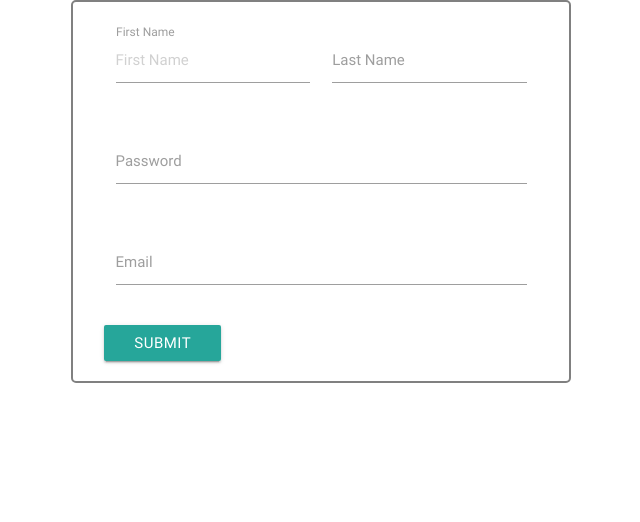
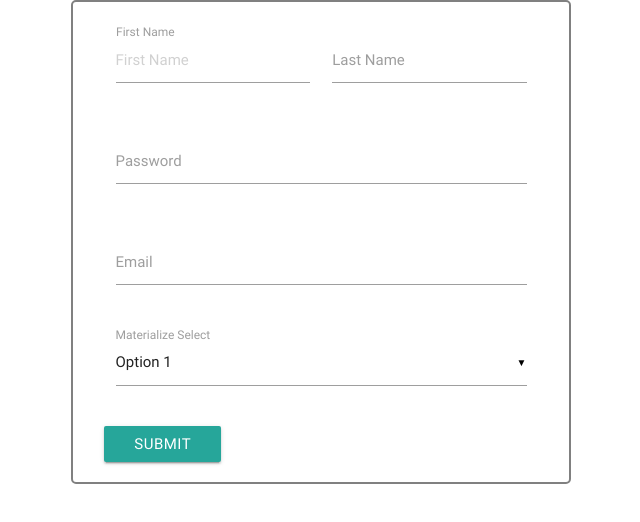
Before and after one commit to forrest-wilson/yb-materialize-css-forms, a website: page index.html in a window 1280 px wide. Both pictures are taken after a click on the link "SUBMIT". Shown: the whole page, without its empty margins (319-959 px from the left). Drawn offline with nearby package versions, Linux system fonts and the light colour scheme.

Commit message:
Functions

```diff
--- a/index.html
+++ b/index.html
@@ -35,7 +35,18 @@
                 </div>
             </div>
 
-            <a class="waves-effect waves-light btn">Submit</a>
+            <div class="row">
+                <div class="input-field col s12">
+                    <select>
+                        <option value="1">Option 1</option>
+                        <option value="2">Option 2</option>
+                        <option value="3">Option 3</option>
+                    </select>
+                    <label>Materialize Select</label>
+                </div>
+            </div>
+
+            <a id="button" class="waves-effect waves-light btn">Submit</a>
         </form>
     </div>
 
--- a/js/app.js
+++ b/js/app.js
@@ -1,3 +1,19 @@
 $(document).ready(function() {
+    var obj = {};
 
+    $('select').material_select();
+
+    function myFunction() {
+        $("#myForm input, #myForm select").each(function(i) {
+            var input = $(this);
+
+            alert('Type: ' + input.attr('type') + ' Name: ' + input.attr('name') + ' Value: ' + input.val());
+
+            obj['prop' + i] = input.val();
+        });
+
+        console.log(obj['prop' + 1], obj);
+    }
+
+    $("#button").on("click", myFunction);
 });
```
